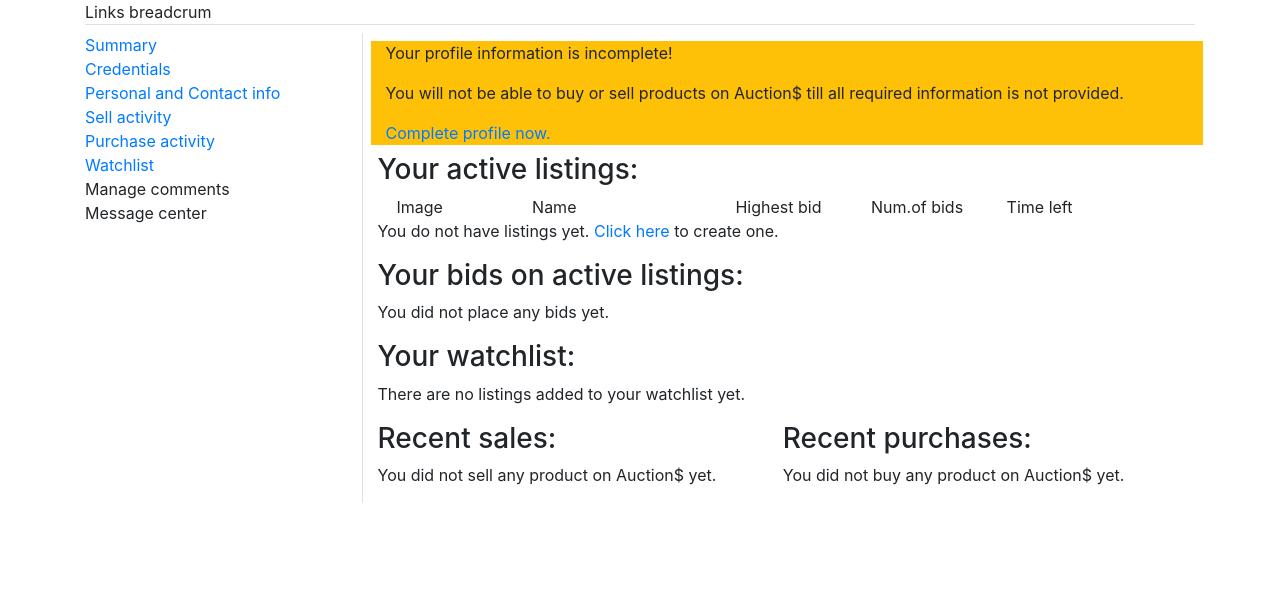
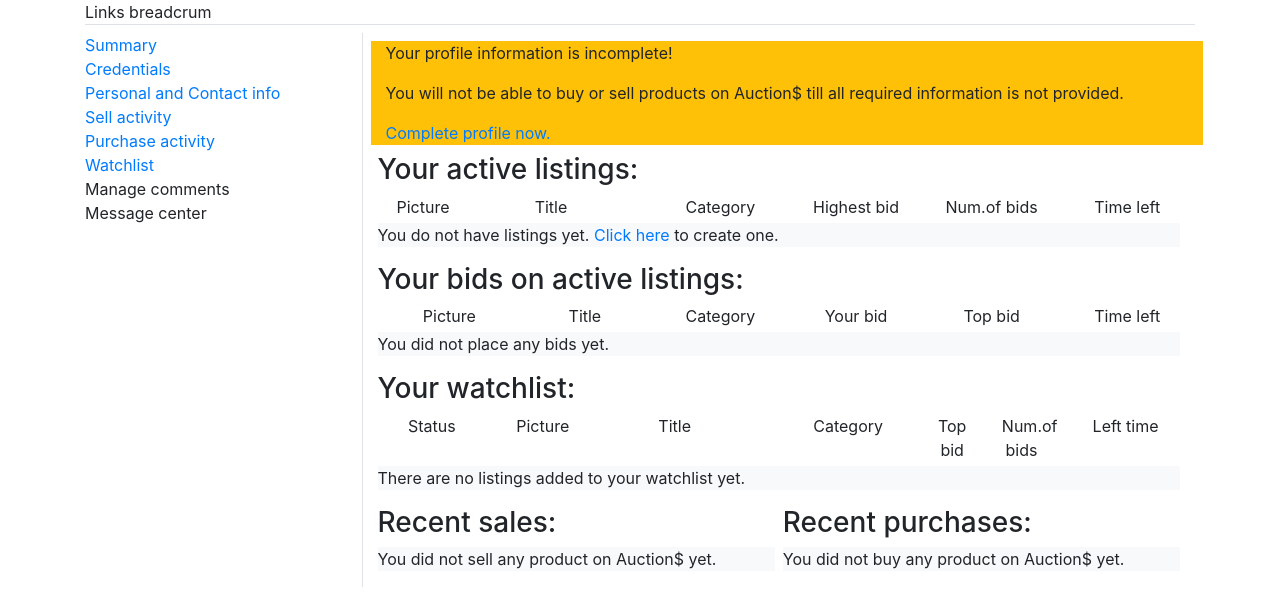
Before and after one commit to muhoed/cs50_web_python, a Django app: page /account/1/summary/ in a window 1280 px wide. Shown: the part 247-844 px from the top of the page. Before the commit the page ends 750 px from the top, so only its background shows below. Run offline with Django 3.2, Linux system fonts and the light colour scheme; a user stored in the database is signed in; data comes from the database, SQL or seed files in the repository; both versions use the stored data as it was after the commit; data that the repository does not hold is empty; some libraries are stand-ins or nearby versions.

```diff
--- a/commerce/auctions/templates/auctions/account/summary.html
+++ b/commerce/auctions/templates/auctions/account/summary.html
@@ -16,46 +16,54 @@
 				<div class="container">
 					<h3>Your active listings:</h3>
 					<div class="header row ml-1">
-						<div class="col-md-2">
-							Image
+						<div class="col-md-1 text-center">
+							Picture
 						</div>
-						<div class="col-md-3">
-							Name
+						<div class="col-md-3 text-center">
+							Title
 						</div>
-						<div class="col-md-2">
+						<div class="col-md-2 text-center">
+							Category
+						</div>
+						<div class="col-md-2 text-center">
 							Highest bid
 							</div>
-							<div class="col-md-2">
+							<div class="col-md-2 text-center">
 							Num.of bids
 						</div>
-						<div class="col-md-3">
+						<div class="col-md-2 text-center">
 							Time left
 						</div>
 					</div>
 					{% for listing in user_active_listings|slice:":5" %}
 						<div class="listing row mt-1 mb-1 ml-1 bg-light">
-							<div class="col-md-2">
+							<div class="col-md-1 text-center">
 								<img src="{{ listing.product.image_set.0.img_url }}">
 							</div>
-							<div class="col-md-3">
+							<div class="col-md-3 text-center">
 								{{ listing.product.name|capfirst }}
 							</div>
-							<div class="col-md-2">
+							<div class="col-md-2 text-center">
+								{% for category in listing.product.categories.all %}
+									<p>{{ category.name }}</p>
+								{% endfor %}
+							</div>
+							<div class="col-md-2 text-center">
 								{{ listing.max_bid }}
 								</div>
-								<div class="col-md-2">
+								<div class="col-md-2 text-center">
 								{% if listing.bids.count %}
 								{{ listing.bids.count }}
 								{% else %}
 								0
 								{% endif %}
 							</div>
-							<div class="col-md-3">
+							<div class="col-md-2 text-center">
 								{{ listing.end_time|timeuntil }}
 							</div>
 						</div>
 					{% empty %}
-						<p>You do not have listings yet. <a href="{% url 'auctions:create_listing' user.pk %}">Click here</a> to create one.</p>
+						<p class="mt-1 bg-light">You do not have listings yet. <a href="{% url 'auctions:create_listing' user.pk %}">Click here</a> to create one.</p>
 					{% endfor %}
 					{% if user_active_listings.5 %}
 						<a href="{% url 'auctions:sell_activities' user.pk %}" class="nav-link">View more</a>
@@ -63,29 +71,51 @@
 						</div>
 				<div class="container mt-2">
 					<h3>Your bids on active listings:</h3>
+					<div class="header row ml-1">
+						<div class="col-md-2 text-center">
+							Picture
+						</div>
+						<div class="col-md-2 text-center">
+							Title
+						</div>
+						<div class="col-md-2 text-center">
+							Category
+						</div>
+						<div class="col-md-2 text-center">
+							Your bid
+						</div>
+						<div class="col-md-2 text-center">
+							Top bid
+						</div>
+						<div class="col-md-2 text-center">
+							Time left
+						</div>
+					</div>
 					{% for bid in bids_on_active|slice:":5" %}
 						<div class="listing row mt-1 ml-1 bg-light">
-							<div class="col-md-2">
+							<div class="col-md-2 text-center">
 								<img src="{{ bid.listing.product.image_set.0.img_url }}">
 							</div>
-							<div class="col-md-3">
+							<div class="col-md-2 text-center">
 								{{ bid.listing.product.name|capfirst }}
 							</div>
-							<div class="col-md-2">
+							<div class="col-md-2 text-center">
 								{% for category in bid.listing.product.categories.all %}
 									<p>{{ category.name }}</p>
 								{% endfor %}
-							</div
-							<div class="col-md-2">
-								<p>Your bid: {{ bid.value }}</p>
-								<p>Top bid: {{ bid.listing.max_bid }}</p>
 							</div>
-							<div class="col-md-3">
-								<p>Time left: {{ bid.listing.end_time|timeuntil }}</p>
+							<div class="col-md-2 text-center">
+								{{ bid.value }}
+							</div>
+							<div class="col-md-2 text-center">
+								{{ bid.listing.max_bid }}
+							</div>
+							<div class="col-md-2 text-center">
+								{{ bid.listing.end_time|timeuntil }}
 							</div>
 						</div>
 					{% empty %}
-						<p>You did not place any bids yet.</p>
+						<p class="mt-1 bg-light">You did not place any bids yet.</p>
 					{% endfor %}
 					{% if bids_on_active.5 %}
 						<a class="nav-link" href="{% url 'auctions:purchase_activities' user.pk %}">View more</p>
@@ -94,33 +124,57 @@
 				<div class="container mt-2">
 					<h3>Your watchlist:</h3>
 					{% with user.watchlist.all as user_watchlist %}
+						<div class="header row mt-1">
+							<div class="col-md-2 text-center">
+								Status
+							</div>
+							<div class="col-md-1 text-center">
+								Picture
+							</div>
+							<div class="col-md-3 text-center">
+								Title
+							</div>
+							<div class="col-md-2 text-center">
+								Category
+							</div>
+							<div class="col-md-1 text-center">
+								Top bid
+							</div>
+							<div class="col-md-1 text-center">
+								Num.of bids
+							</div>
+							<div class="col-md-2 text-center">
+								Left time
+							</div>
+						</div>
 						{% for listing in user_watchlist|dictsortreversed:"end_time"|slice:":5" %}
 							<div class="listing row mt-1 ml-1 bg-light">
-								    <div class="col-md-2">
-								        Status: {{ listing.status }}
+								<div class="col-md-2 text-center">
+									{{ listing.status }}
 								</div>
-									<div class="col-md-1">
+								<div class="col-md-1 text-center">
 									<img src="{{ listing.product.image_set.0.img_url }}">
 								</div>
-									<div class="col-md-3">
+								<div class="col-md-3 text-center">
 									{{ listing.product.name|capfirst }}
 								</div>
-									<div class="col-md-2">
+								<div class="col-md-2 text-center">
 									{% for category in listing.product.categories.all %}
 										<p>{{ category.name }}</p>
 									{% endfor %}
 								</div>
-									<div class="col-md-2">
-										<p>Top bid: {{ listing.max_bid }}</p>
-										<p>Num.of bids: {{ listing.bids.count }}</p>
+								<div class="col-md-1 text-center">
+									{{ listing.max_bid }}
 								</div>
-									<div class="col-md-2">
-										<p>End time: {{ listing.end_time }}</p>
-										<p>{{ listing.end_time|timeuntil }}</p>
+								<div class="col-md-1 text-center">
+									{{ listing.bids.count }}
+								</div>
+								<div class="col-md-2 text-center">
+									{{ listing.end_time|timeuntil }}
 								</div>
 							</div>
 						{% empty %}
-							<p>There are no listings added to your watchlist yet.</p>
+							<p class="mt-1 bg-light">There are no listings added to your watchlist yet.</p>
 						{% endfor %}
 						{% if user_watchlist.5 %}
 							<a class="nav-link" href="{% url 'auctions:watchlist' user.pk %}">View more</a>
@@ -132,15 +186,15 @@
 						<h3>Recent sales:</h3>
 							{% for listing in sold|slice:":5" %}
 								<div class="listing row mt-1 ml-1 bg-light">
-									<div class="col-md-6">
+									<div class="col-md-6 text-center">
 										<img src="{{ listing.product.image_set.0.img_url }}">
 									</div>
-									<div class="col-md-6">
+									<div class="col-md-6 text-center">
 										{{ listing.product.name|capfirst }}
 									</div>
 								</div>
 							{% empty %}
-								<p>You did not sell any product on Auction$ yet.</p>
+								<p class="mt-1 bg-light">You did not sell any product on Auction$ yet.</p>
 							{% endfor %}
 							{% if sold.5 %}
 								<a class="nav-link mt-1" href="{% url 'auctions:sell_activities' user.pk %}">View more</a>
@@ -151,15 +205,15 @@
 						<h3>Recent purchases:</h3>
 							{% for listing in bought|slice:":5" %}
 								<div class="listing row mt-1 ml-1 bg-light">
-									<div class="col-md-6">
+									<div class="col-md-6 text-center">
 										<img src="{{ listing.product.image_set.0.img_url }}">
 									</div>
-									<div class="col-md-6">
+									<div class="col-md-6 text-center">
 										{{ listing.product.name|capfirst }}
 									</div>
 								</div>
 							{% empty %}
-								<p>You did not buy any product on Auction$ yet.</p>
+								<p class="mt-1 bg-light">You did not buy any product on Auction$ yet.</p>
 							{% endfor %}
 							{% if bought.5 %}
 								<a class="nav-link" href="{% url 'auctions:purchase_activities' user.pk %}">View more</a>
--- a/commerce/auctions/views.py
+++ b/commerce/auctions/views.py
@@ -420,16 +420,6 @@ class ActivitiesSummaryView(LoginRequiredMixin, CorrectUserTestMixin, DetailView
 
         context["bids_on_active"] = [bid for bid in latest_bids if bid.listing.status == "active"]
 
-        #bidded_listings = all_listings.filter(
-        #                        product__seller=self.request.user,
-        #                        cancelled_on__isnull=True,
-        #                        endtime__gt=timezone.now()
-        #                    )
-
-        #context["user_bidded_listings"] = [listing for listing in bidded_listings \
-        #                                    if listing.endtime > timezone.now() \
-        #                                    and not listing.cancelled_on]
-
         # Add ended listings bidded by the user in context
         context["bought"] = []
         context["sold"] = []
@@ -479,7 +469,7 @@ class SellActivitiesView(LoginRequiredMixin, CorrectUserTestMixin, ListView):
             if listing.status == "active":
                 context["active"].append(listing)
             elif listing.winner:
-                context["sold"].append(listinh)
+                context["sold"].append(listing)
             elif listing.status != "not started yet":
                 context["unsold"].append(listing)
         return context
@@ -487,7 +477,7 @@ class SellActivitiesView(LoginRequiredMixin, CorrectUserTestMixin, ListView):
 
 class BuyActivitiesView(LoginRequiredMixin, CorrectUserTestMixin, ListView):
     """Summary of user's buying activities."""
-    context_object_name = "user_bidded_listings"
+    context_object_name = "user_bids"
 
     def dispatch(self, *args, **kwargs):
         if 'pk' not in kwargs:
@@ -495,11 +485,29 @@ class BuyActivitiesView(LoginRequiredMixin, CorrectUserTestMixin, ListView):
                 "The URL path must contain 'pk' parameter."
             )
         self.user = User.objects.get(pk=kwargs['pk'])
-        self.queryset = Bid.objects.values('listing').filter(
-                                                bidder=self.request.user
-                                            ).aggregate(latest_bid=Max('value'))
+        self.queryset = Bid.objects.filter(
+                                        bidder=self.request.user
+                                    ).order_by("-value")
 
         return super().dispatch(*args, **kwargs)
+
+    def get_context_data(self, *args, **kwargs):
+        # add active bidded, won and lost product listings to context
+        context = super().get_context_data(*args, **kwargs)
+        temp = []
+        context["active"] = []
+        context["bought"] = []
+        context["lost"] = []
+        for bid in self.queryset:
+            if bid.listing not in temp:
+                temp.append[bid.listing]
+                if bid.listing.status == "active":
+                    context["active"].append(bid)
+                elif bid.listing.winner == self.request.user:
+                    context["bought"].append(bid)
+                else:
+                    context["lost"].append(bid)
+        return context
 
 
 class UserWatchlistView(LoginRequiredMixin, CorrectUserTestMixin, ListView):
```
Also changed, not shown: commerce/auctions/templates/auctions/account/buying.html (+90 -80 lines), commerce/auctions/templates/auctions/account/selling.html (+43 -43 lines), commerce/db.sqlite3. Lines whose indentation alone changed are shown as unchanged.
